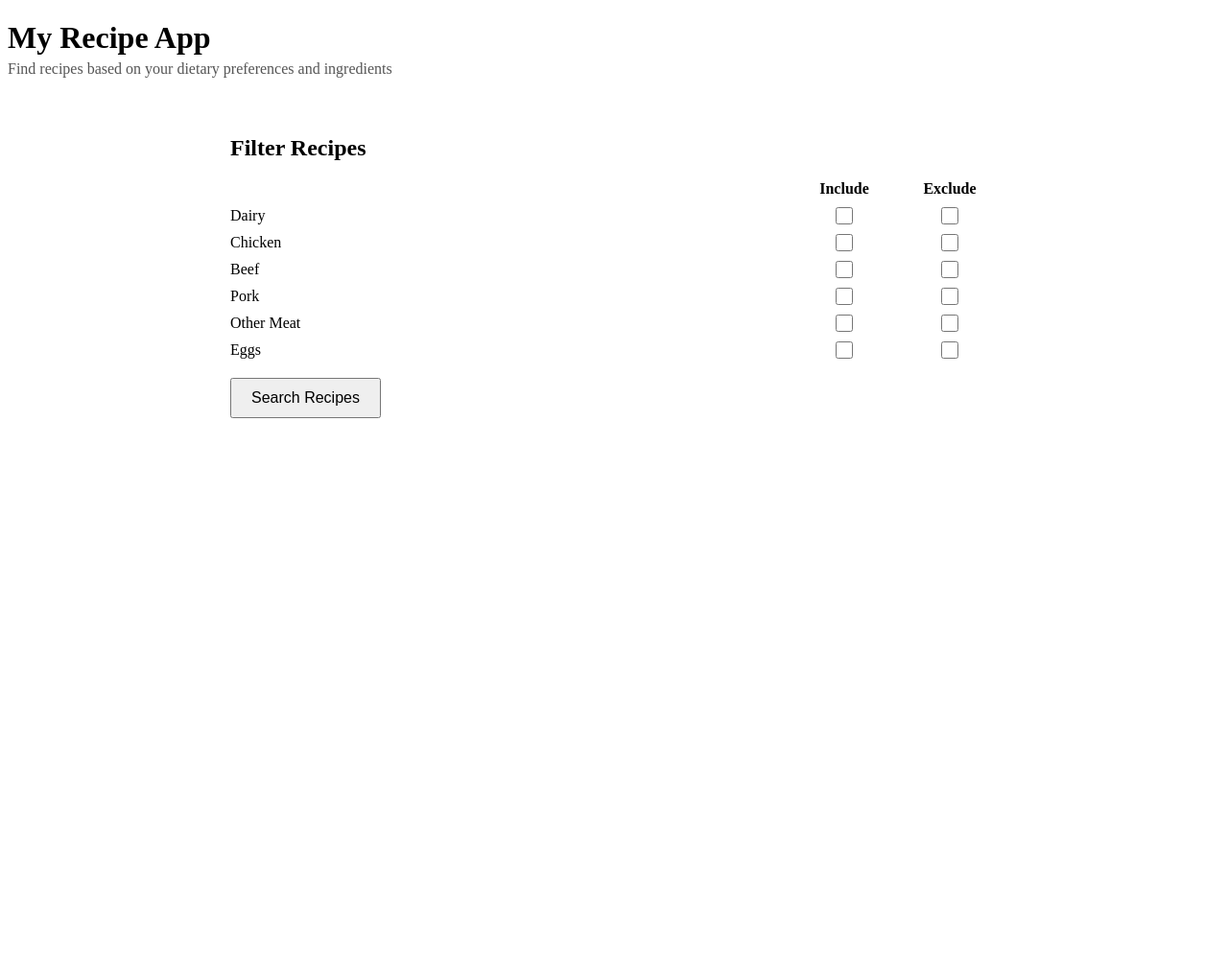
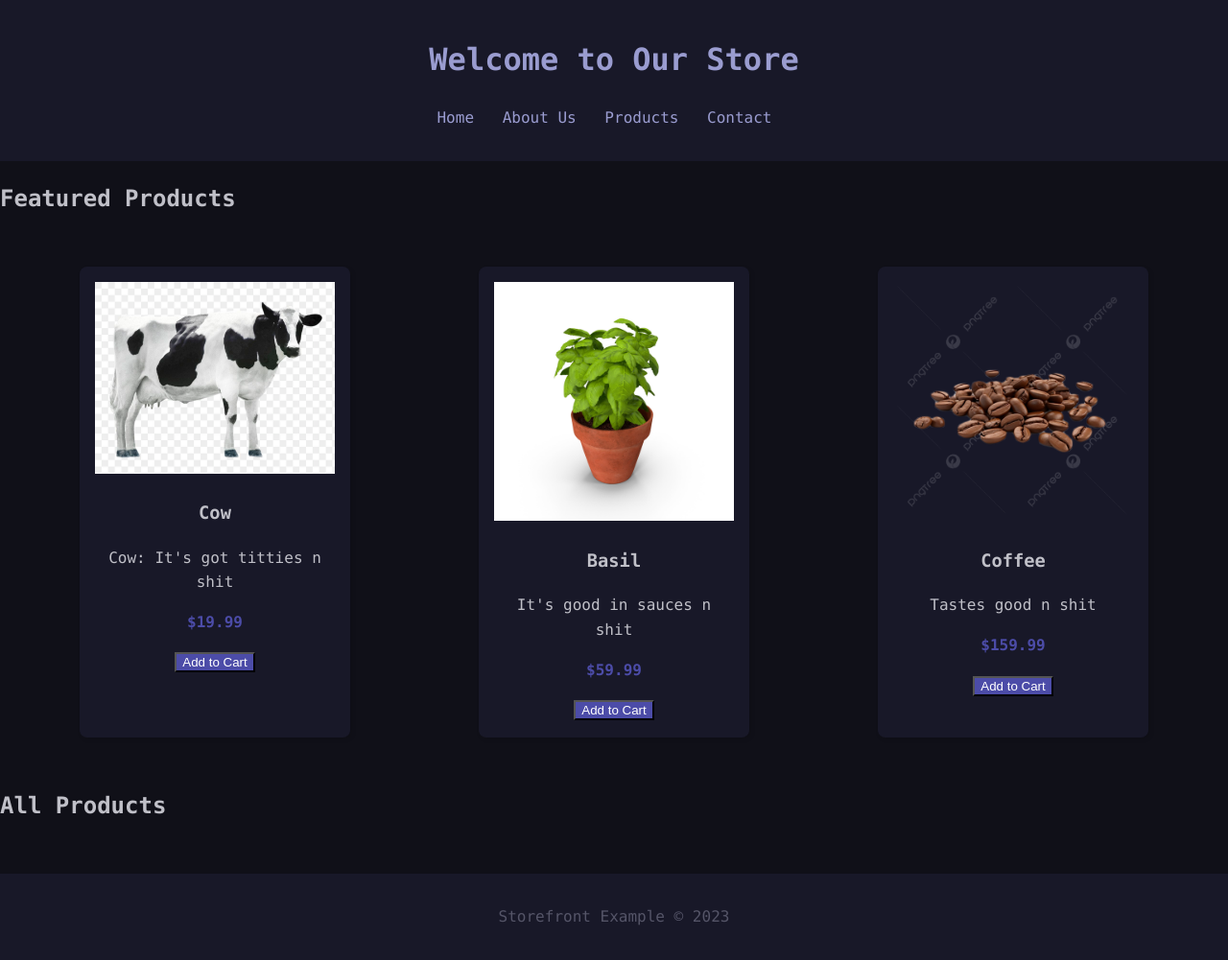
Before and after one commit to mstripling/temp, a Flask app: page / in a window 1280 px wide. Shown: the whole page at 96% size. Before the commit the page ends 436 px from the top, so only its background shows below. Run offline with Flask 3, Linux system fonts and the light colour scheme; some libraries are stand-ins or nearby versions.

Commit message:
git .ignore

```diff
--- a/myapp/routes/routes.py
+++ b/myapp/routes/routes.py
@@ -35,5 +35,10 @@ def search():
     return render_template("search_results.html", recipes=recipes)
 
 
+@bp.route("/store")
+def store():
+    return render_template("store.html")
+
+
 def init_app(app):
     app.register_blueprint(bp)
--- a/myapp/templates/index.html
+++ b/myapp/templates/index.html
@@ -5,44 +5,65 @@
     <meta charset="UTF-8">
     <meta http-equiv="X-UA-Compatible" content="IE=edge">
     <meta name="viewport" content="width=device-width, initial-scale=1.0">
-    <title>My Recipe App</title>
-    <link rel="stylesheet" type="text/css" href="{{ url_for('static', filename='style.css') }}">
-    <script src="https://unpkg.com/htmx.org@1.9.6" integrity="sha384-FhXw7b6AlE/jyjlZH5iHa/tTe9EpJ1Y55RjcgPbjeWMskSxZt1v9qkxLJWNJaGni" crossorigin="anonymous"></script>
-</head>
+    <title>Astro World</title>
+    <link rel="stylesheet" type="text/css" href="{{ url_for('static', filename='store.css') }}">
+    <!-- Add link to your CSS files as needed -->
+    </head>
 <body>
     <header>
-        <h1>My Recipe App</h1>
-        <p>Find recipes based on your dietary preferences and ingredients</p>
+        <h1>Welcome to Our Store</h1>
+        <nav>
+            <ul>
+                <li><a href="/">Home</a></li>
+                <li><a href="/about">About Us</a></li>
+                <li><a href="/products">Products</a></li>
+                <li><a href="/contact">Contact</a></li>
+            </ul>
+        </nav>
     </header>
 
-    <div class="container">
-        <form hx-post="/search" hx-target="#results" hx-swap="outerHTML">
-            <h2>Filter Recipes</h2>
-            <div class="form-group ingredient-list">
-                <div></div>
-                <div class="column-header">Include</div>
-                <div class="column-header">Exclude</div>
-                <div class="ingredient-item">Dairy</div>
-                <input type="checkbox" class="ingredient-checkbox" name="include-ingredient" value="dairy">
-                <input type="checkbox" class="ingredient-checkbox" name="exclude-ingredient" value="dairy">
-                <div class="ingredient-item">Chicken</div>
-                <input type="checkbox" class="ingredient-checkbox" name="include-ingredient" value="chicken">
-                <input type="checkbox" class="ingredient-checkbox" name="exclude-ingredient" value="chicken">
-                <div class="ingredient-item">Beef</div>
-                <input type="checkbox" class="ingredient-checkbox" name="include-ingredient" value="beef">
-                <input type="checkbox" class="ingredient-checkbox" name="exclude-ingredient" value="beef">
-                <div class="ingredient-item">Pork</div>
-                <input type="checkbox" class="ingredient-checkbox" name="include-ingredient" value="pork">
-                <input type="checkbox" class="ingredient-checkbox" name="exclude-ingredient" value="pork">
-                <div class="ingredient-item">Other Meat</div>
-                <input type="checkbox" class="ingredient-checkbox" name="include-ingredient" value="other_meat">
-                <input type="checkbox" class="ingredient-checkbox" name="exclude-ingredient" value="other_meat">
-                <div class="ingredient-item">Eggs</div>
-                <input type="checkbox" class="ingredient-checkbox" name="include-ingredient" value="eggs">
-                <input type="checkbox" class="ingredient-checkbox" name="exclude-ingredient" value="eggs">
-            </div>
-            <button type="submit" id="results">Search Recipes</button>
-        </form>
-    </div>
+    <section id="featured-products">
+        <h2>Featured Products</h2>
+        <div class="product-grid">
+            <!-- Product Item -->
+            <article class="product">
+                <img src="{{ url_for('static', filename='assets/cow.jpeg') }}" alt="Cow" />
+                <h3>Cow</h3>
+                <p>Cow: It's got titties n shit</p>
+                <p class="price">$19.99</p>
+                <button>Add to Cart</button>
+            </article>
+             <article class="product">
+                <img src="{{ url_for('static', filename='assets/basil.jpg') }}" alt="Basil" />
+                <h3>Basil</h3>
+                <p>It's good in sauces n shit <p>
+                <p class="price">$59.99</p>
+                <button>Add to Cart</button>
+            </article>
+              <article class="product">
+                <img src="{{ url_for('static', filename='assets/coffee.png') }}" alt="Coffee">
+                <h3>Coffee</h3>
+                <p>Tastes good n shit<p>
+                <p class="price">$159.99</p>
+                <button>Add to Cart</button>
+            </article>           <!-- Repeat for other products -->
+        </div>
+    </section>
+
+    <section id="all-products">
+        <h2>All Products</h2>
+        <div class="product-grid">
+            <!-- Dynamically repeat your product items here -->
+        </div>
+    </section>
+
+    <footer>
+        <p>Storefront Example © 2023</p>
+    </footer>
+
+    <!-- Add your scripts below if necessary -->
+    <!--
+    <script src="scripts.js"></script>
+    -->
 </body>
 </html>
--- a/static/style.css
+++ b/static/base.css
@@ -1,3 +1,4 @@
+
 <style>
         body {
             font-family: Arial, sans-serif;
--- /dev/null
+++ b/static/store.css
@@ -0,0 +1,86 @@
+
+body {
+    font-family: 'Consolas', 'Arial', sans-serif;
+    line-height: 1.6;
+    background-color: #101018; /* Dark background */
+    margin: 0;
+    padding: 0;
+    color: #c0c0c8; /* Light grey text */
+}
+
+header {
+    background: #181828; /* Dark header background */
+    color: #9a9cd0; /* Header text color - soft purple */
+    padding: 1rem 0;
+    text-align: center;
+}
+
+nav ul {
+    list-style: none;
+    padding: 0;
+}
+
+nav ul li {
+    display: inline;
+    margin-right: 20px;
+}
+
+nav a {
+    text-decoration: none;
+    color: #9a9cd0; /* Soft purple link color */
+}
+
+.product-grid {
+    display: flex;
+    flex-wrap: wrap;
+    justify-content: space-around;
+    padding: 1rem;
+}
+
+.product {
+    flex-basis: 20%;
+    text-align: center;
+    background: #181828; /* Product background */
+    color: #c0c0c8; /* Product text color */
+    margin: 1rem;
+    padding: 1rem;
+    box-shadow: 2px 2px 5px rgba(0,0,0,0.1);
+    border-radius: 8px; /* Rounded corners for product items */
+}
+
+.product img {
+    max-width: 100%;
+    height: auto;
+}
+
+.price {
+    color: #4c4ca8; /* Custom accent color for price */
+    font-weight: bold;
+}
+
+footer {
+    background: #181828; /* Footer background */
+    color: #555568; /* Muted text color for footer */
+    text-align: center;
+    padding: 1rem 0;
+    position: relative;
+    bottom: 0;
+    width: 100%;
+}
+
+/* Add any additional hover effects or button stylings as needed */
+nav a:hover, footer a:hover {
+    text-decoration: underline; /* Underline links on hover */
+}
+
+button {
+    background-color: #4c4ca8; /* Button background color */
+    color: white; /* Button text color */
+    /* Rest of button styling */
+}
+
+button:hover {
+    background-color: #5a5ab8; /* Button hover background color */
+}
+
+/* Any other hover effects or transitions for interactive elements */
```
Also changed, not shown: myapp/templates/recipe.html (added, +50 -0 lines), static/theme.css (added, +80 -0 lines), static/assets/basil.jpg (added), static/assets/coffee.png (added), static/assets/cow.jpeg (added), 1 other file.
